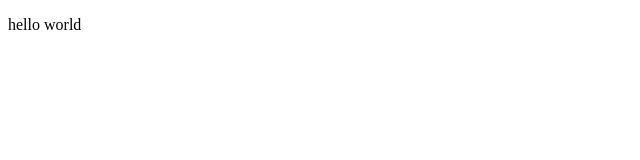
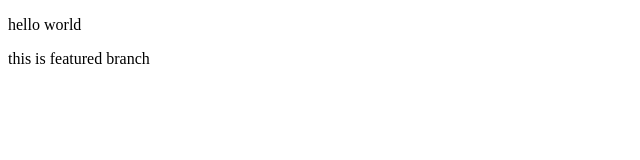
Before and after one commit to ANONYMOUS4636/localgit, a plain HTML site: page index.html in a window 1280 px wide. Shown: the whole page, without its empty margins (0-640 px from the left). Drawn offline with Linux system fonts and the light colour scheme.

Commit message:
branch created and commited

```diff
--- a/index.html
+++ b/index.html
@@ -7,5 +7,6 @@
 </head>
 <body>
     <p>hello world</p>
+    <p>this is featured branch</p>
 </body>
 </html>
```
